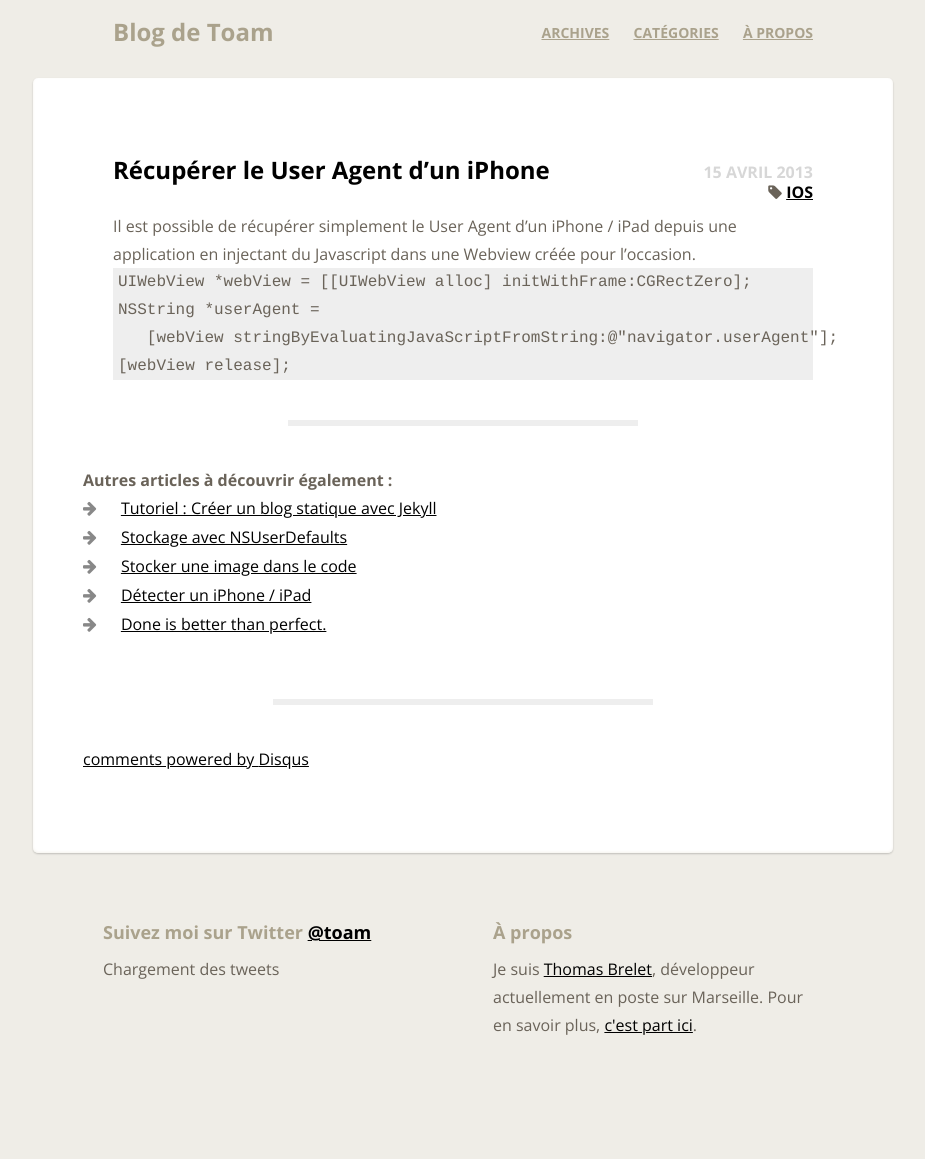
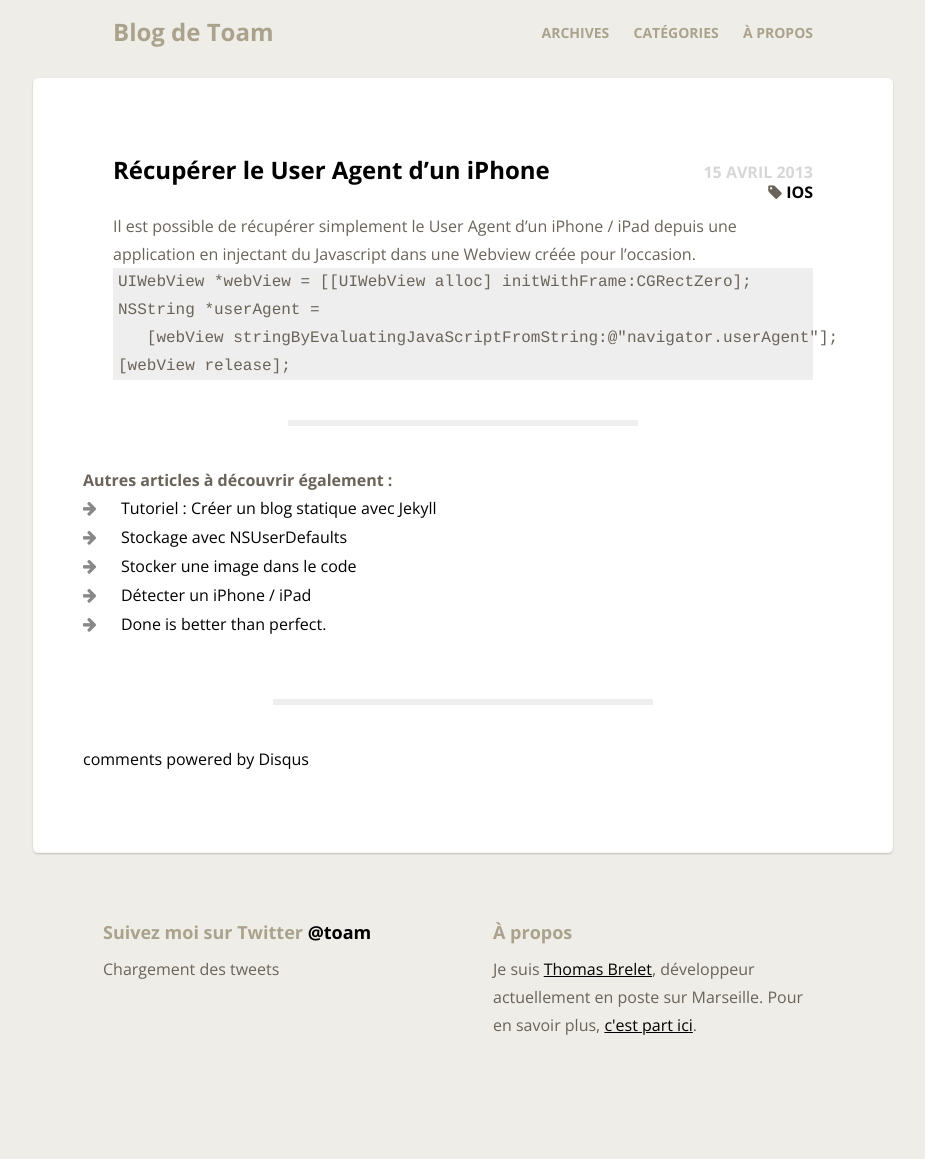
Before and after one commit to Toam/toam.fr, a Jekyll site: the page built from _posts/2013-04-15-recuperer-le-user-agent-d-un-iphone.markdown, in a window 1280 px wide. Shown: the whole page, without its empty margins (177-1102 px from the left). Built offline with Jekyll 4.4.1, drawn with Linux system fonts in a browser that asks for light colours; nearby versions of some CDN libraries; comment, search, counter and statistics services are not loaded.

Commit message:
Change style link

```diff
--- a/css/style.css
+++ b/css/style.css
@@ -96,6 +96,11 @@ a, a:visited {
     -moz-transition:color .25s ease-in-out;
     -o-transition:color .25s ease-in-out;
     transition:color .25s ease-in-out;
+    text-decoration: none;
+}
+
+p a {
+    text-decoration: underline;
 }
 
 a:hover {
```
